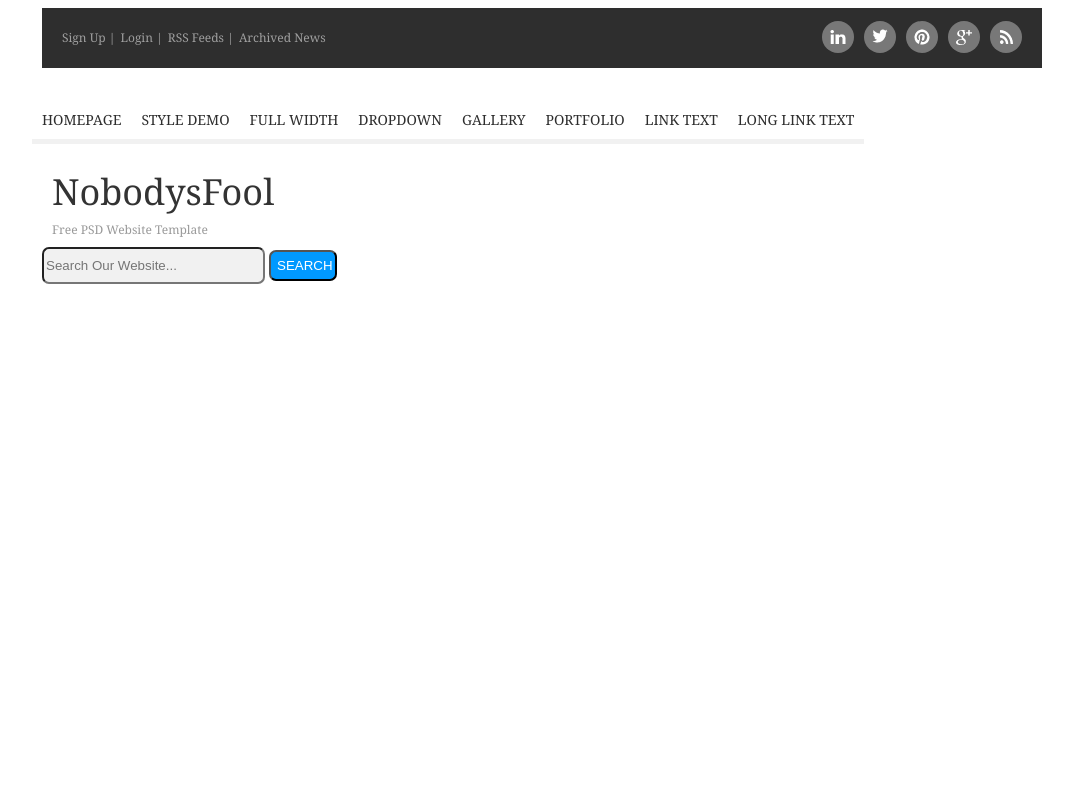
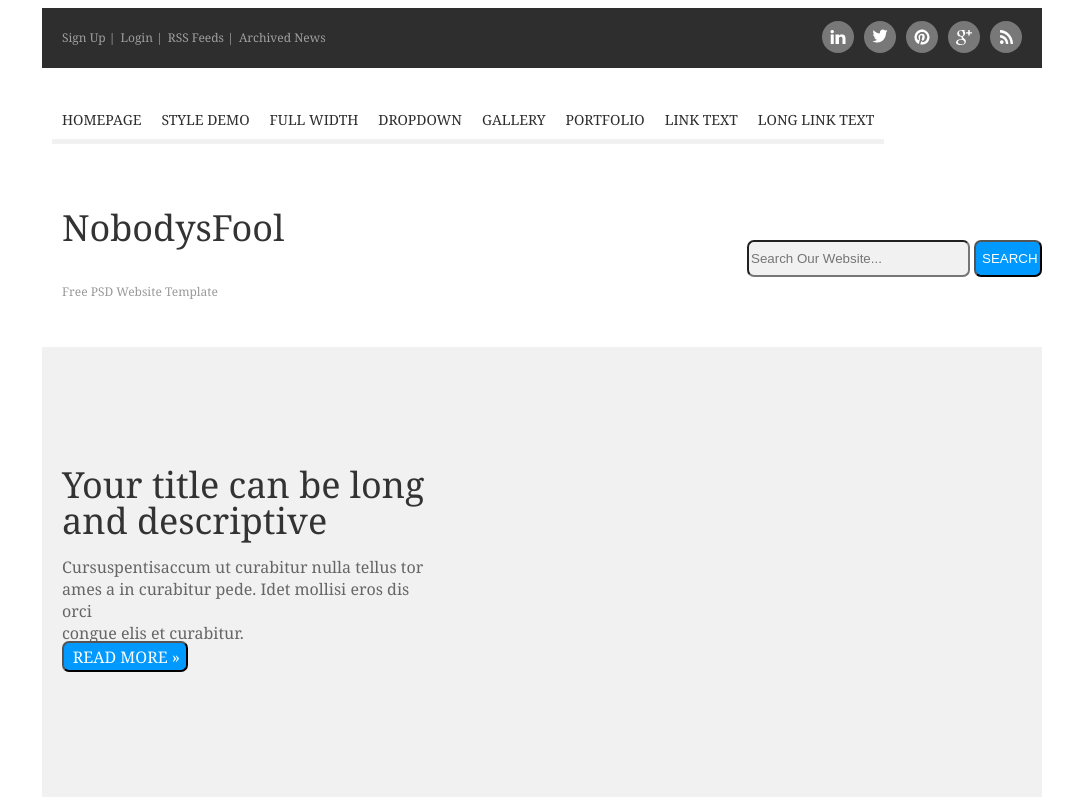
Before and after one commit to darkside1102/my-site, a plain HTML site: page index.html in a window 1280 px wide. Shown: the whole page, without its empty margins (98-1171 px from the left). Drawn offline with Linux system fonts and the light colour scheme.

Commit message:
first commit

```diff
--- a/css/style.css
+++ b/css/style.css
@@ -83,6 +83,7 @@
 
 .header-menu-nav {
 	width: 1000px;
+    padding: 0px 20px;
 }
 
 .menu-nav {
@@ -121,30 +122,28 @@
 	margin-left: 10px;
 }
 
-.name-text {
-
+.text-block {
+	display: flex;
+	justify-content: space-between;
 }
 
-.name-text p {
-    font-size: 36px;
+.text {
+	font-size: 36px;
     line-height: 43px;
     color: rgb(51,51,51);
     font-family: "Georgia";
-    margin: 10px 10px;
+    margin: 0 20px;
 
 }
-
-.name-text2 p {
+.nobody {
+	font-size: 36px;
+	line-height: 43px;
+	color: rgb(51,51,51);
+}
+.psd {
 	font-size: 12px;
 	line-height: 14px;
 	color: rgb(153,153,153);
-	font-family: "Georgia";
-
-}
-
-.search-block {
-
-
 }
 
 .btn-search {
@@ -152,11 +151,71 @@
 	height: 31px;
 	border-radius: 7px;
 	background-color: #f1f1f1;
+	margin-top: 70px;
+	outline: none;
 }
+
 .btn {
 	width: 68px;
+	height: 37px;
+	border-radius: 7px;
+	background-color: #0099ff;
+	color: white;
+	outline: none;
+}
+
+.descriptive {
+	width: 1000px;
+	height: 450px;
+	background-color: #f1f1f1;
+}
+
+.text-descriptive {
+	width: 380px;
+	height: 83px;
+	font-size: 36px;
+	line-height: 36px;
+	color: rgb(51,51,51);
+	padding: 120px 20px;
+	font-family: "Georgia";
+}
+
+.small-text-descriptive {
+	width: 376px;
+	height: 79px;
+	font-size: 16px;
+	line-height: 22px;
+	color: rgb(102,102,102);
+	padding: 20px;
+    margin-top: -170px;
+    font-family: "Georgia";
+}
+
+.btn-read {
+    margin: -30px 0;
+}
+
+.big-box {
+	background-image: url(../img/Rectangle.PNG);
+}
+
+
+.block-image {
+
+
+}
+
+.btn-read input {
+	width: 126px;
 	height: 31px;
 	border-radius: 7px;
 	background-color: #0099ff;
-	color: white;
+	font-size: 16px;
+	outline: none;
+	font-size: 16px;
+	line-height: 16px;
+	color: rgb(255,255,255);
+	font-family: "Georgia";
+	text-align: right;
+	margin: 0 20px;
 }
--- a/index.html
+++ b/index.html
@@ -34,16 +34,35 @@
 		<li><a href="#">Long link text</a></li>
 	</ul>
 </div>
-<div class="name-text">
-	<p>NobodysFool</p>
-	<div class="name-text2">
-		<p>Free PSD Website Template</p>
+<div class="text-block">
+<div class="text">
+	<p class="nobody">NobodysFool</p>
+	<p class="psd">Free PSD Website Template</p>
 	</div>
-</div>
 <div class="search-block">
 	<label for="search"></label>
 		<input type="text" class="btn-search" name="search" id="search" placeholder="Search Our Website...">
 	<input type="submit" class="btn"  value="SEARCH">
+	</div>
+	</div>
+	<div class="block-image">
+	<div class="descriptive">
+		<p class="text-descriptive">
+			Your title can be long<br />
+			and descriptive
+		</p>
+	<p class="small-text-descriptive">
+	Cursuspentisaccum ut curabitur nulla tellus tor <br />
+	ames a in curabitur pede. Idet mollisi eros dis orci<br />
+	congue elis et curabitur.
+	</p>
+		<div class="btn-read">
+		<input type="submit" name="btn-read" value="READ MORE »">
+	</div>
+	</div>
+	<div class="big-box">
+	</div>
+	</div>
 </div>
 </div>
 </body>
```
Also changed, not shown: img/Rectangle.png (added).
